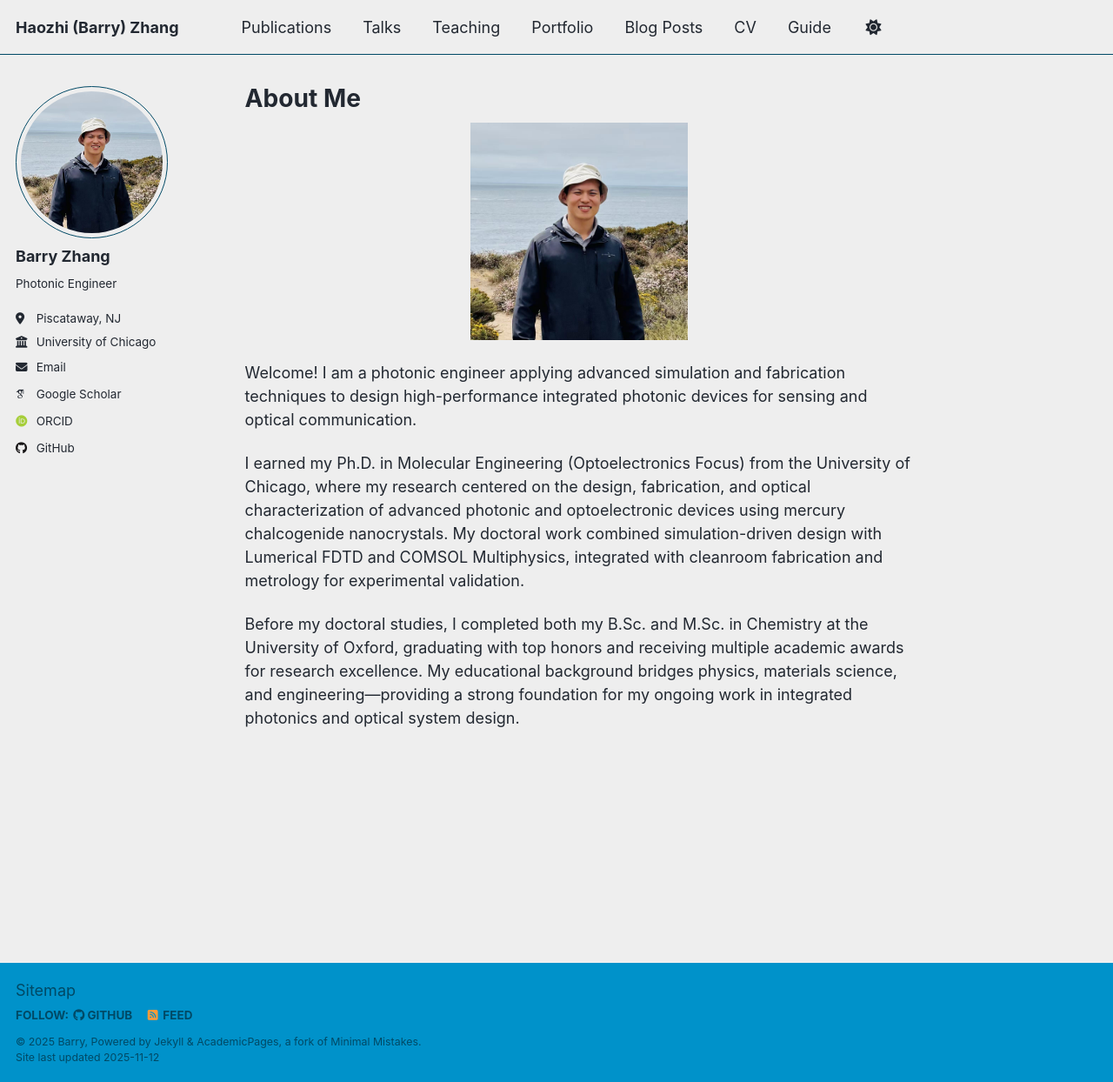
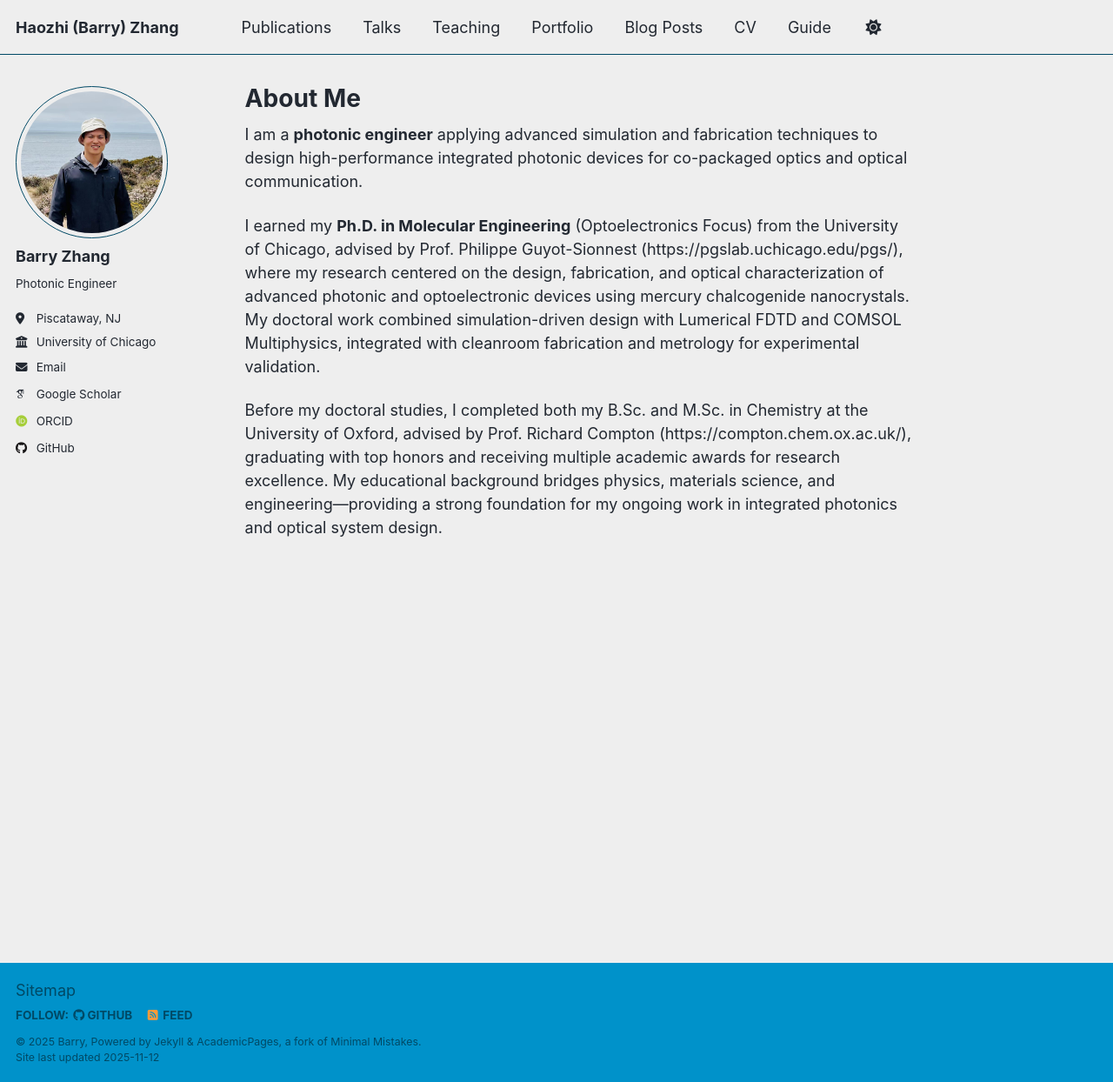
Before and after one commit to barryhzzhang/barryhzzhang.github.io, a Jekyll site: the page built from _pages/about.md, in a window 1280 px wide and 1244 px high. Shown: the whole window at 87% size. Built offline with Jekyll 4.4.1, drawn with Linux system fonts in a browser that asks for light colours; some web fonts are replaced; a script that is not in the unit is left out.

Commit message:
Update about.md

```diff
--- a/_pages/about.md
+++ b/_pages/about.md
@@ -7,13 +7,9 @@ redirect_from:
   - /about.html
 ---
 
-<img src="/images/profile.png"
-     alt="Barry Zhang"
-     style="width:250px; display:block; margin:auto;" />
 
+I am a **photonic engineer** applying advanced simulation and fabrication techniques to design high-performance integrated photonic devices for co-packaged optics and optical communication.
 
-Welcome! I am a photonic engineer applying advanced simulation and fabrication techniques to design high-performance integrated photonic devices for sensing and optical communication.
+I earned my **Ph.D. in Molecular Engineering** (Optoelectronics Focus) from the University of Chicago, advised by Prof. Philippe Guyot-Sionnest (https://pgslab.uchicago.edu/pgs/), where my research centered on the design, fabrication, and optical characterization of advanced photonic and optoelectronic devices using mercury chalcogenide nanocrystals. My doctoral work combined simulation-driven design with Lumerical FDTD and COMSOL Multiphysics, integrated with cleanroom fabrication and metrology for experimental validation.
 
-I earned my Ph.D. in Molecular Engineering (Optoelectronics Focus) from the University of Chicago, where my research centered on the design, fabrication, and optical characterization of advanced photonic and optoelectronic devices using mercury chalcogenide nanocrystals. My doctoral work combined simulation-driven design with Lumerical FDTD and COMSOL Multiphysics, integrated with cleanroom fabrication and metrology for experimental validation.
-
-Before my doctoral studies, I completed both my B.Sc. and M.Sc. in Chemistry at the University of Oxford, graduating with top honors and receiving multiple academic awards for research excellence. My educational background bridges physics, materials science, and engineering—providing a strong foundation for my ongoing work in integrated photonics and optical system design.
+Before my doctoral studies, I completed both my B.Sc. and M.Sc. in Chemistry at the University of Oxford, advised by Prof. Richard Compton (https://compton.chem.ox.ac.uk/), graduating with top honors and receiving multiple academic awards for research excellence. My educational background bridges physics, materials science, and engineering—providing a strong foundation for my ongoing work in integrated photonics and optical system design.
```
